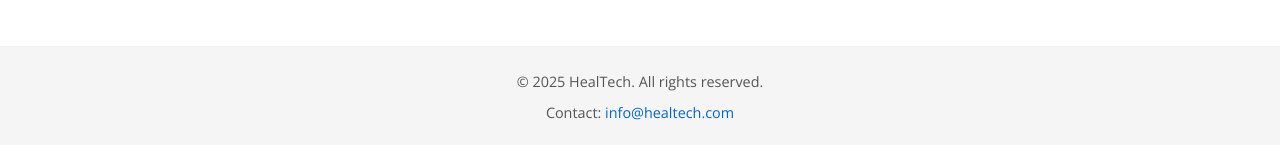
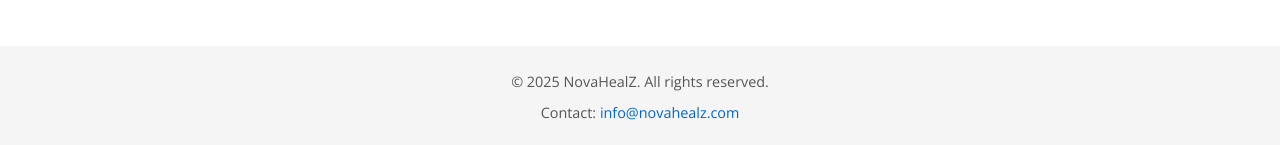
Before and after one commit to surya-selvakumar/novahealz-website, a React (Vite) app: page /code-of-conduct in a window 1280 px wide. Shown: the part 679-824 px from the top of the page. Built offline with nearby package versions, Linux system fonts and the light colour scheme; the HTML template or start-up script is replaced by a standard one.

Commit message:
name change

```diff
--- a/package.json
+++ b/package.json
@@ -15,6 +15,7 @@
     },
     "devDependencies": {
         "@vitejs/plugin-react": "^4.0.0",
+        "gh-pages": "^6.3.0",
         "vite": "^4.3.0"
     }
 }
--- a/src/components/Footer.jsx
+++ b/src/components/Footer.jsx
@@ -7,8 +7,8 @@ export default function Footer() {
   const isHomePage = location.pathname === '/';
   return (
     <footer className={isHomePage ? 'footer home-footer' : 'footer'}>
-      <p>&copy; {currentYear} HealTech. All rights reserved.</p>
-      <p>Contact: <a href="mailto:info@healtech.com">info@healtech.com</a></p>
+      <p>&copy; {currentYear} NovaHealZ. All rights reserved.</p>
+      <p>Contact: <a href="mailto:info@healtech.com">info@novahealz.com</a></p>
     </footer>
   );
 }
```
Also changed, not shown: 1 other file (tests, documents, lock files or other folders).
